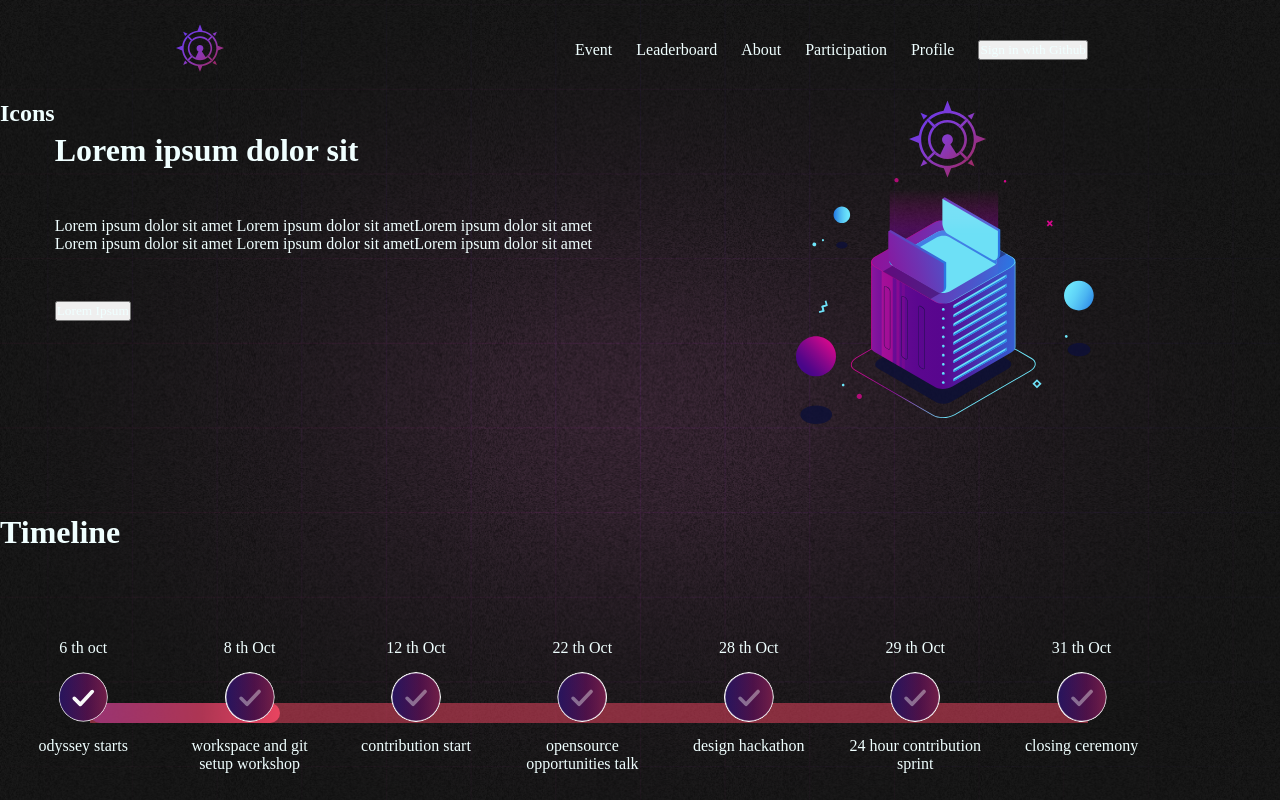
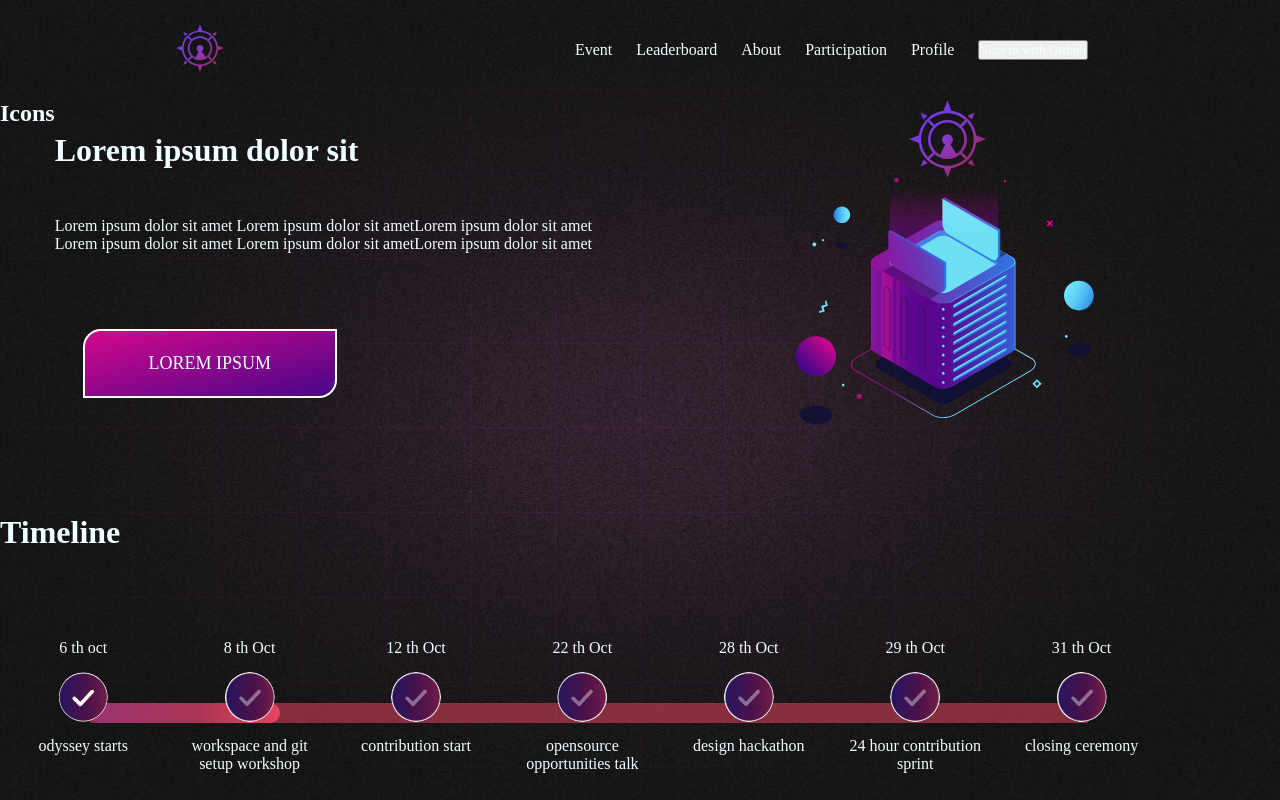
Before and after one commit to sdslabs/odyssey, a Next.js app in the folder frontend/: page / in a window 1280 px wide. Shown: the top 800 px of the page. Built offline with nearby package versions, Linux system fonts and the light colour scheme; no server answers; a web font is replaced by a local one.

Commit message:
fix button

```diff
--- a/frontend/components/Button.js
+++ b/frontend/components/Button.js
@@ -2,16 +2,14 @@ import React, { useState } from "react";
 
 const Button = () => {
   const [buttonActive, setButtonActive] = useState(false);
-  //const [btnActive, setBtnActive] = useState(false);
   const classNameGenerator = (...classes) => {
     return classes.join(" ");
   };
 
   return (
     <button
-      onClick ={() => setButtonActive(!buttonActive)}
-      //onMouseOut ={() => setButtonActive(!buttonActive)}
-      //onClick ={() => setBtnActive(!btnActive)}
+      onMouseDown={() => setButtonActive(!buttonActive)}
+      onMouseUp={() => setButtonActive(!buttonActive)}
       className={classNameGenerator("btn") + " " + buttonActive}
     >
       LOREM IPSUM
--- a/frontend/components/HomePage.js
+++ b/frontend/components/HomePage.js
@@ -1,3 +1,4 @@
+import Button from "./Button";
 const HomePage = () => {
   return (
     <div className="placard">
@@ -16,7 +17,7 @@ const HomePage = () => {
           </p>
         </div>
         <div>
-            <button>Lorem Ipsum</button>
+          <Button />
         </div>
       </div>
       <div className="rightlane">
--- a/frontend/styles/button.scss
+++ b/frontend/styles/button.scss
@@ -5,7 +5,6 @@
   border-bottom-right-radius: 16px;
   height: 65px;
   width: 250px;
-
   outline-style: solid;
   outline-width: 2px;
   box-shadow: 1px 1px 0px 2px rgba (0, 0, 0, 0.3);
@@ -19,7 +18,7 @@
   outline-color: rgba(255, 255, 255, 0.719);
 }
 
-.false:hover {
+.false {
   border: 0;
   background: linear-gradient(to bottom right, #d4088c, #480689);
   outline-color: white;
```
Lines whose indentation alone changed are shown as unchanged.
